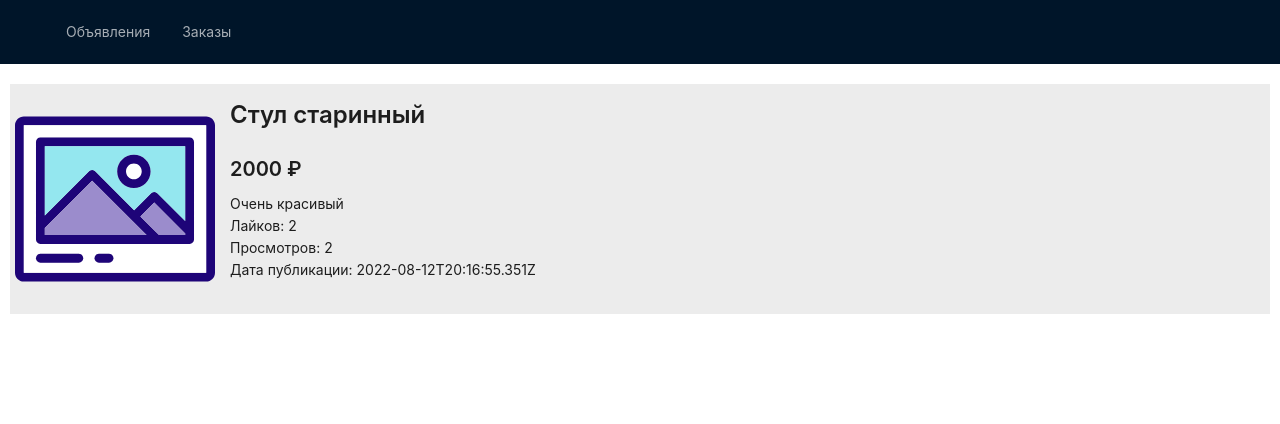
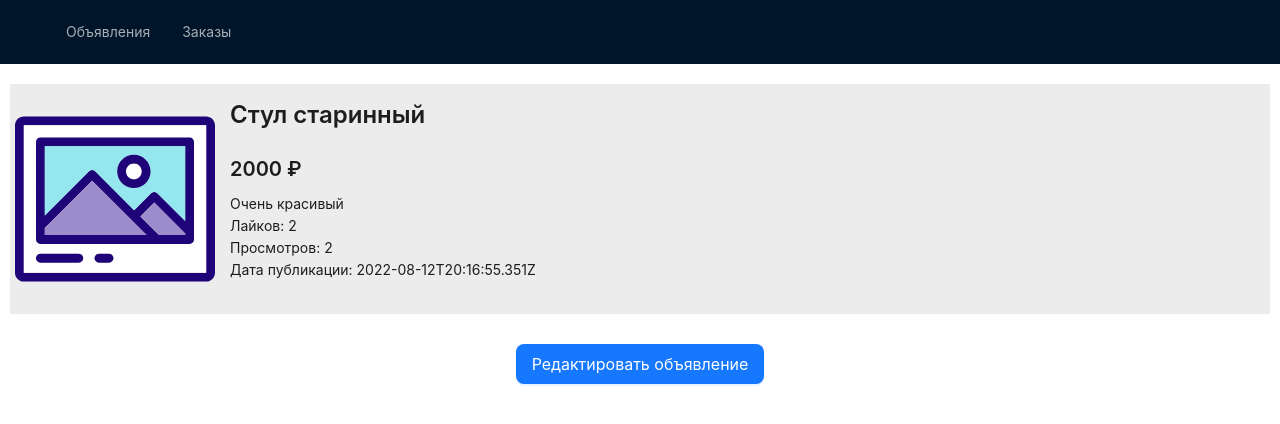
Before and after one commit to AidaChernyavskaya/avito, a React (Create React App) app: page /advertisements/1 in a window 1280 px wide. Shown: the top 424 px of the page. Built offline with nearby package versions, Linux system fonts and the light colour scheme; data requests are answered from the project's data file.

Commit message:
Add button to edit ads

```diff
--- a/src/pages/Ads.tsx
+++ b/src/pages/Ads.tsx
@@ -3,7 +3,7 @@ import Navbar from "../components/library/Navbar/Navbar";
 import { Advertisement} from "../types";
 import AdsService from "../API/AdsService";
 import ImageIcon from "../static/image_icon.svg";
-import {Image, Typography} from "antd";
+import {Button, Image, Typography} from "antd";
 
 const getAdsId = () => {
     const pathname = window.location.pathname;
@@ -49,6 +49,10 @@ const Ads = () => {
                     </div>
                 </div>
             </div>
+            <div className={'button_edit'}>
+                <Button type={"primary"}  size={"large"} >Редактировать объявление</Button>
+            </div>
+
         </div>
     );
 };
--- a/src/styles/App.css
+++ b/src/styles/App.css
@@ -32,4 +32,10 @@ a {
   background: #ececec;
 }
 
+.button_edit {
+  margin-top: 30px;
+  display: flex;
+  justify-content: center;
+}
+
 /*# sourceMappingURL=App.css.map */
--- a/src/styles/App.sass
+++ b/src/styles/App.sass
@@ -25,3 +25,8 @@ a
   margin: 20px 10px
   padding: 15px 5px
   background: #ececec
+
+.button_edit
+  margin-top: 30px
+  display: flex
+  justify-content: center
```
Also changed, not shown: 1 other file (tests, documents, lock files or other folders).
